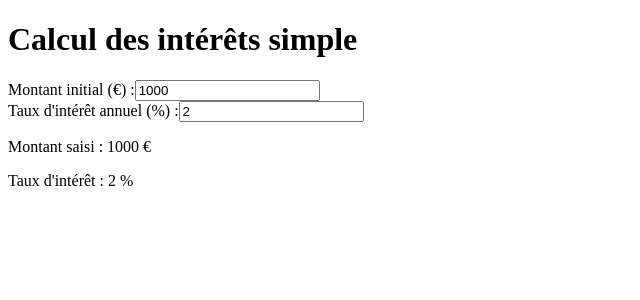
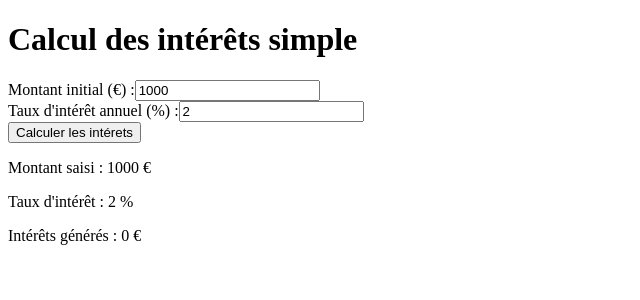
Before and after one commit to corentinmrcx/React-CalculInteret-Simple, a React (Vite) app: page / in a window 1280 px wide. Shown: the top 300 px of the page, without its empty margins (0-640 px from the left). Built offline with nearby package versions, Linux system fonts and the light colour scheme.

Commit message:
Ajout d'un bouton pour calculer les intérets

```diff
--- a/src/App.jsx
+++ b/src/App.jsx
@@ -6,6 +6,15 @@ import { useState } from "react";
 function App() {
   const [montantInitial, setMontantInitial] = useState(1000);
   const [tauxInteret, setTauxInteret] = useState(2.0);
+  const [interets, setInterets] = useState(0);
+
+  /**
+   *
+   */
+  function calculerInterets() {
+    const interetsCalcules = (montantInitial * tauxInteret) / 100;
+    setInterets(interetsCalcules);
+  }
 
   return (
     <div>
@@ -28,8 +37,11 @@ function App() {
         />
       </div>
 
+      <button onClick={calculerInterets}>Calculer les intérets</button>
+
       <p>Montant saisi : {montantInitial} €</p>
       <p>Taux d&#39;intérêt : {tauxInteret} %</p>
+      <p>Intérêts générés : {interets} €</p>
     </div>
   );
 }
```
